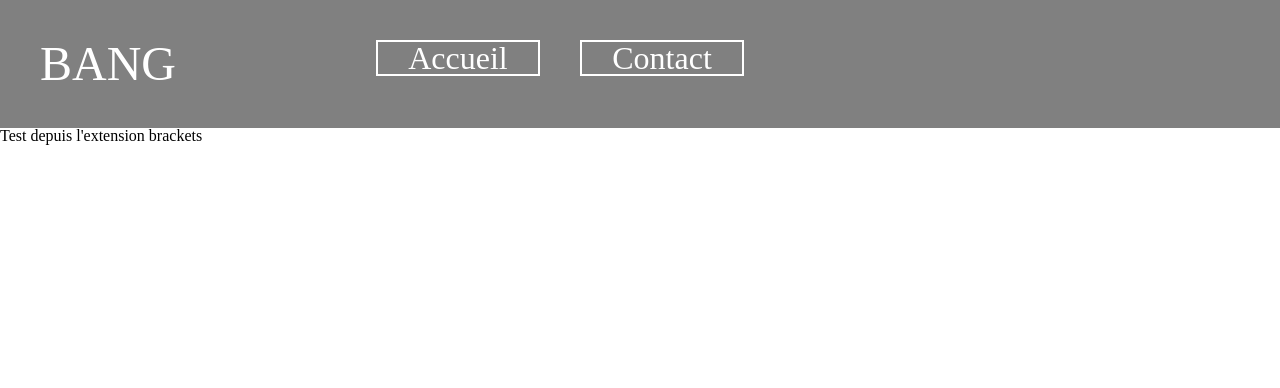
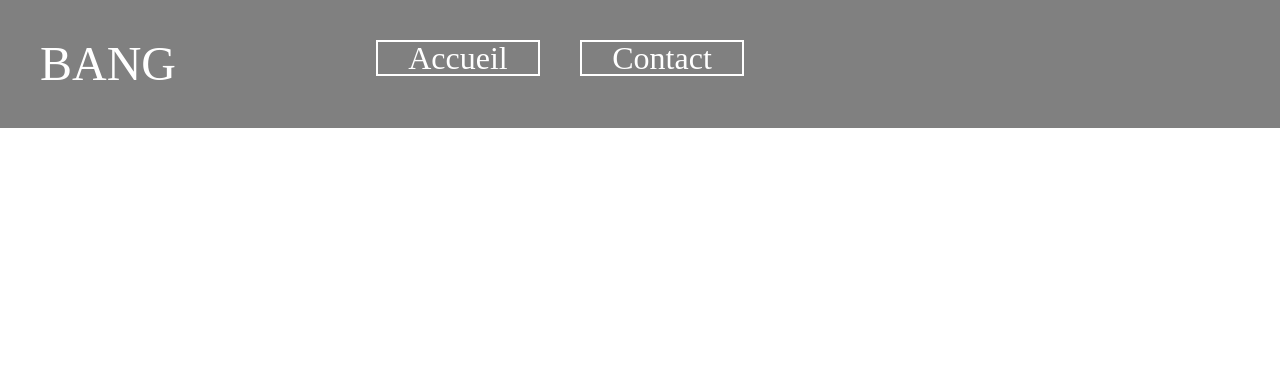
Before and after one commit to HugoBeyer67/wahl, a PHP site: page / in a window 1280 px wide. Shown: the top 388 px of the page. Run offline with PHP 8.4, Linux system fonts and the light colour scheme.

Commit message:
Test numero 29

```diff
--- a/contact.php
+++ b/contact.php
@@ -26,7 +26,7 @@
 	</header>
 
 	<div class="contenu">
-        <p>test</p>
+
 	</div>
 	<footer>
 	</footer>
--- a/index.php
+++ b/index.php
@@ -19,7 +19,7 @@
 	</header>
 
 	<div class="contenu">
-    <b>Test depuis l'extension brackets</b>
+
 	</div>
 	<footer>
 	</footer>
```
